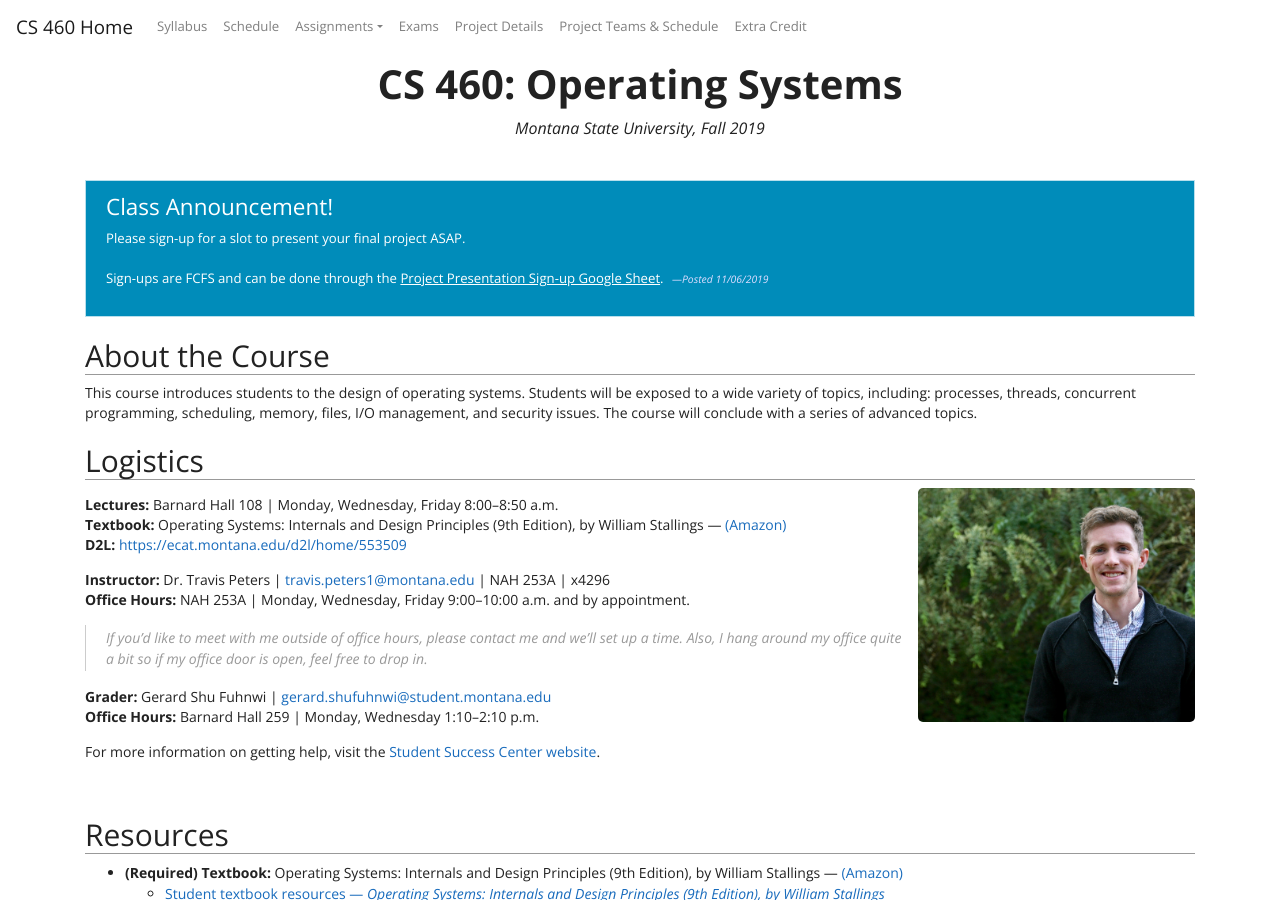
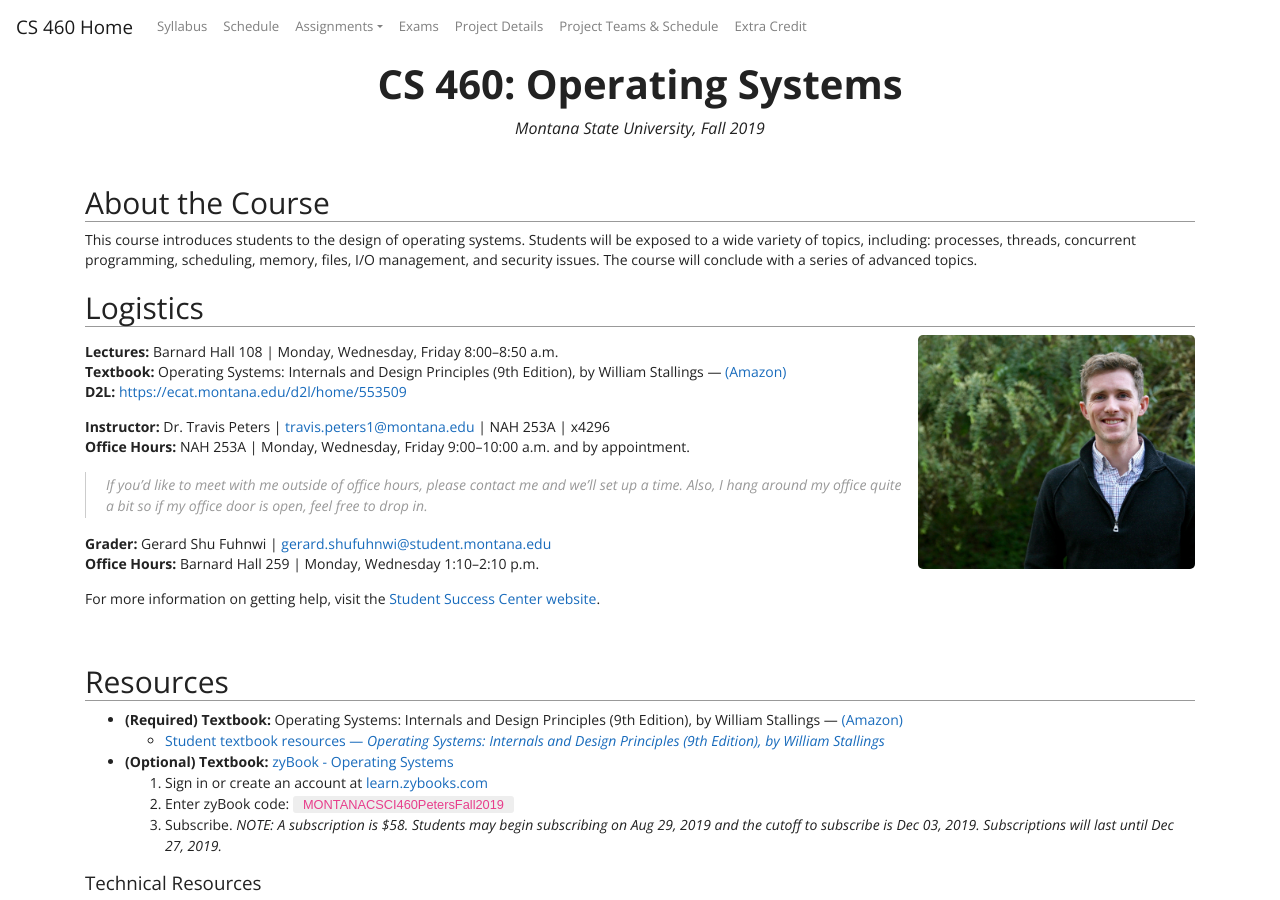
Before and after one commit to traviswpeters/cs460-2019-fall, a Jekyll site: the page built from index.md, in a window 1280 px wide and 900 px high. Built offline with Jekyll 4.4.1, drawn with Linux system fonts in a browser that asks for light colours; nearby versions of some CDN libraries.

Commit message:
remove announcemnt; tweaks

```diff
--- a/_includes/menu.html
+++ b/_includes/menu.html
@@ -12,6 +12,7 @@
             {% for item in site.data.settings.menu %}
 
                 {% if item.name == 'Assignments' %}
+
                 <li class="nav-item dropdown">
                   <a class="nav-link dropdown-toggle" data-toggle="dropdown" href="#" role="button" aria-haspopup="true" aria-expanded="false">{{ item.name }}</a>
                   <div class="dropdown-menu" x-placement="bottom-start" style="position: absolute; transform: translate3d(0px, 40px, 0px); top: 0px; left: 0px; will-change: transform;">
@@ -28,6 +29,7 @@
                 </li>
 
                 {% else %}
+
                 <li class="nav-item">
                     <a class="nav-link" href="{{ site.github.url }}/{{ item.url }}">{{ item.name }}</a>
                 </li>
--- a/_layouts/default.html
+++ b/_layouts/default.html
@@ -34,6 +34,7 @@ $(document).ready(function() {
     $('.slides').addClass('badge badge-pill badge-warning');
     $('.code').addClass('badge badge-pill badge-danger');
     $('.exam').addClass('badge badge-pill badge-success');
+    $('.new').addClass('badge badge-pill badge-primary');
     $('.announcement').addClass('alert alert-primary').prepend('<h4 class="alert-heading">Class Announcement!</h4>');
     $('.timestamp').prepend('&mdash;Posted ');
 });
--- a/index.md
+++ b/index.md
@@ -60,12 +60,12 @@ layout: default
 
 <!-- Announcements -->
 
-<div class="announcement" markdown="1">
-Please sign-up for a slot to present your final project ASAP. <br/><br/> Sign-ups are FCFS and can be done through the [Project Presentation Sign-up Google Sheet]({{site.data.settings.project.signuplink}}){:.alert-link}.
-<span class="timestamp">11/06/2019</span>
-</div>
 
 {% comment %}
+  <div class="announcement" markdown="1">
+  Please sign-up for a slot to present your final project ASAP. <br/><br/> Sign-ups are FCFS and can be done through the [Project Presentation Sign-up Google Sheet]({{site.data.settings.project.signuplink}}){:.alert-link}.
+  <span class="timestamp">11/06/2019</span>
+  </div>
 
   <div class="announcement" markdown="1">
   Please enter team info into this [Project Info Google Sheet]({{site.data.settings.project.infolink}}){:.alert-link} ASAP.
```
